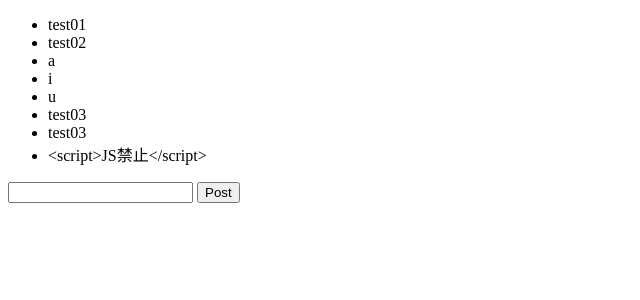
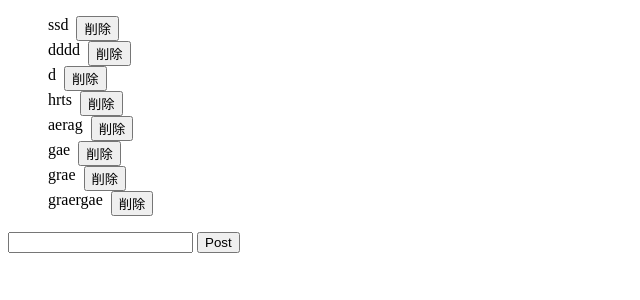
Before and after one commit to tumemoto5865/sns_training, a PHP site: page /web/index_a.php in a window 1280 px wide. Shown: the top 300 px of the page, without its empty margins (0-640 px from the left). Run offline with PHP 8.4, Linux system fonts and the light colour scheme.

Commit message:
ヘッダ・フッタ・送信データ処理・cssファイル追加

```diff
--- a/src/app/_parts/_header.php
+++ b/src/app/_parts/_header.php
@@ -5,5 +5,6 @@
   <meta http-equiv="X-UA-Compatible" content="IE=edge">
   <meta name="viewport" content="width=device-width, initial-scale=1.0">
   <title>簡易掲示板 by DotInstall</title>
+  <link rel="stylesheet" href="../../web/css/styles.css">
 </head>
 <body>
--- a/src/app/postedText.txt
+++ b/src/app/postedText.txt
@@ -1,8 +1,8 @@
-test01
-test02
-a
-i
-u
-test03
-test03
-<script>JS禁止</script>
+ssd
+dddd
+d
+hrts
+aerag
+gae
+grae
+graergae
--- a/src/index.php
+++ b/src/index.php
@@ -5,6 +5,7 @@
     <title>php-apache</title>
  </head>
  <body>
+	<p><a href="web/index_a.php">web/index_a.php</a></p>
 	<?php
 	echo  __DIR__;
 	phpinfo();
--- /dev/null
+++ b/src/web/css/styles.css
@@ -0,0 +1,3 @@
+ul {
+  font-size: 100%;
+}
--- a/src/web/index_a.php
+++ b/src/web/index_a.php
@@ -1,34 +1,28 @@
 <?php
 
 require("../app/functions.php");
-
-if ($_SERVER["REQUEST_METHOD"] === "POST") {
-  $postingMessage = trim(filter_input(INPUT_POST, "postingMessage")) ?? "";
-
-  if ($postingMessage !== "") {
-  $fp = fopen("../app/postedText.txt", "a");
-  fwrite($fp, $postingMessage . "\n");
-  fclose($fp);
-  }
-
-} else {
-//  exit("Invalid Request");
-}
-
-$messages = file("../app/postedText.txt", FILE_IGNORE_NEW_LINES);
 
 include("../app/_parts/_header.php");//ヘッダー
 ?>
 
 
+<?php
+$messages = file("../app/postedText.txt", FILE_IGNORE_NEW_LINES);
+?>
+<ul>
+  <?php foreach ($messages as $messageKey => $message): ?>
+  <li style="display: flex";>
+    <?= hsc($message); ?>
+    <form action="../app/postProcess.php" method="post" style="padding-left: 8px";>
+      <input type="hidden" name="delete" value="<?= $messageKey ?>"><!-- インデックス番号取得 -->
+      <button>削除</button>
+    </form>
 
-<ul>
-  <?php foreach ($messages as $message): ?>
-  <li><?= hsc($message); ?></li>
+  </li>
   <?php endforeach; ?>
 </ul>
 
-<form action="" method="post">
+<form action="../app/postProcess.php" method="post">
     <input type="text" name="postingMessage">
   <button>Post</button>
 </form>
```
Also changed, not shown: src/app/postProcess.php (added, +43 -0 lines).
